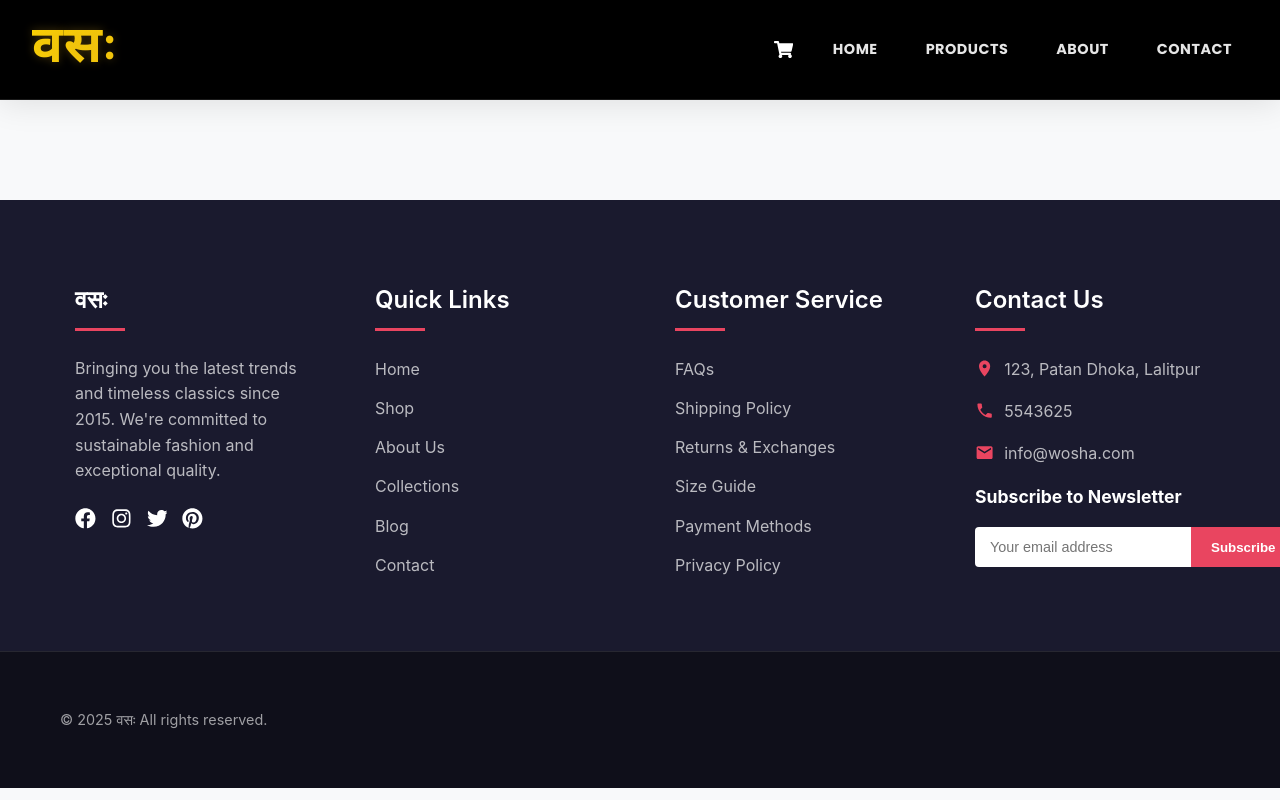
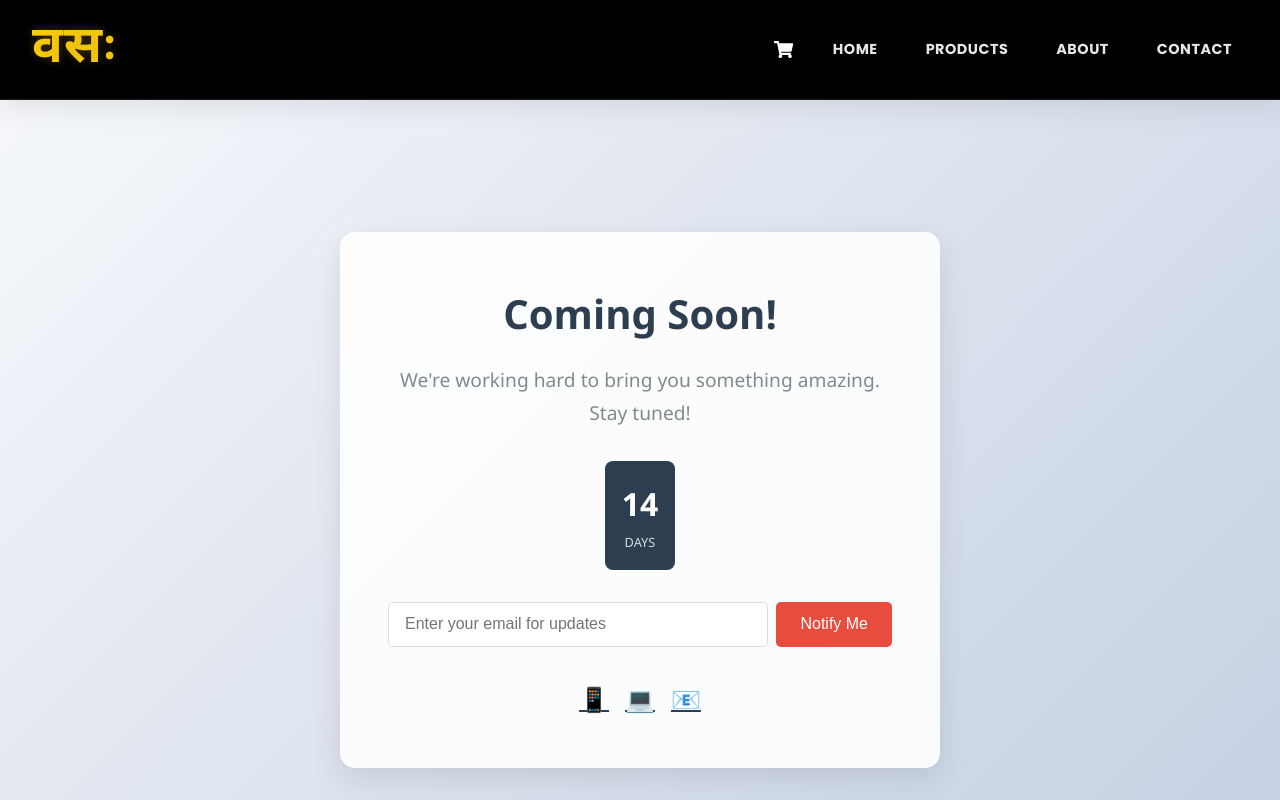
Before and after one commit to nikhilShakya7/Reactjs-wosa, a React (Vite) app: page /commingSoon in a window 1280 px wide. Shown: the top 800 px of the page. Built offline with nearby package versions, Linux system fonts and the light colour scheme.

Commit message:
`Update dependencies and add new route in App component`

```diff
--- a/src/App.jsx
+++ b/src/App.jsx
@@ -13,6 +13,7 @@ import Contact from "./assets/pages/contact";
 import About from "./assets/pages/about";
 import Blog from "./assets/pages/blog";
 import FAQ from "./assets/pages/faq";
+import CommingSoon from "./assets/pages/commingSoon";
 import Home from "./assets/pages/Home";
 import Cart from "./assets/pages/cart";
 import { CartProvider } from "./components/cartContext";
@@ -41,6 +42,7 @@ const App = () => {
             <Header />
             <Routes>
               <Route path="/" element={<Home />} />
+              <Route path="/commingSoon" element={<CommingSoon />} />
               <Route path="/contact" element={<Contact />} />
               <Route path="/about" element={<About />} />
               <Route path="/blog" element={<Blog />} />
--- a/src/assets/pages/Home.jsx
+++ b/src/assets/pages/Home.jsx
@@ -109,7 +109,7 @@ const Home = () => {
               transition={{ delay: index * 0.2, duration: 0.6 }}
             >
               <Link
-                to={`/product/${category.name.toLowerCase()}`}
+                to="/commingSoon"
                 className="category-card"
                 style={{
                   backgroundImage: `url(${category.image})`,
--- /dev/null
+++ b/src/assets/pages/commingSoon.jsx
@@ -0,0 +1,47 @@
+import React from "react";
+import "../../style/commingSoon.css";
+const CommingSoon = () => {
+  return (
+    <div className="coming-soon-container">
+      <div className="coming-soon-content">
+        <h1 className="coming-soon-title">Coming Soon!</h1>
+        <p className="coming-soon-subtitle">
+          We're working hard to bring you something amazing. Stay tuned!
+        </p>
+
+        <div className="coming-soon-countdown">
+          <div className="countdown-item">
+            <div className="countdown-number">14</div>
+            <div className="countdown-label">Days</div>
+          </div>
+        </div>
+
+        <form className="coming-soon-form">
+          <input
+            type="email"
+            placeholder="Enter your email for updates"
+            className="coming-soon-input"
+            required
+          />
+          <button type="submit" className="coming-soon-button">
+            Notify Me
+          </button>
+        </form>
+
+        <div className="social-links">
+          <a href="#" className="social-link">
+            📱
+          </a>
+          <a href="#" className="social-link">
+            💻
+          </a>
+          <a href="#" className="social-link">
+            📧
+          </a>
+        </div>
+      </div>
+    </div>
+  );
+};
+
+export default CommingSoon;
--- /dev/null
+++ b/src/index.css
@@ -0,0 +1,5 @@
+body {
+  margin: 0;
+  font-family: -apple-system, BlinkMacSystemFont, "Segoe UI", Roboto, Oxygen,
+    Ubuntu, Cantarell, "Open Sans", "Helvetica Neue", sans-serif;
+}
--- /dev/null
+++ b/src/style/commingSoon.css
@@ -0,0 +1,123 @@
+.coming-soon-container {
+  display: flex;
+  flex-direction: column;
+  align-items: center;
+  justify-content: center;
+  min-height: 100vh;
+  background: linear-gradient(135deg, #f5f7fa 0%, #c3cfe2 100%);
+  font-family: "Segoe UI", Tahoma, Geneva, Verdana, sans-serif;
+  text-align: center;
+  padding: 2rem;
+  color: #333;
+}
+
+.coming-soon-content {
+  background: rgba(255, 255, 255, 0.9);
+  padding: 3rem;
+  border-radius: 15px;
+  box-shadow: 0 10px 30px rgba(0, 0, 0, 0.1);
+  max-width: 600px;
+  width: 100%;
+}
+
+.coming-soon-title {
+  font-size: 2.5rem;
+  margin-bottom: 1rem;
+  color: #2c3e50;
+  font-weight: 700;
+}
+
+.coming-soon-subtitle {
+  font-size: 1.2rem;
+  margin-bottom: 2rem;
+  color: #7f8c8d;
+}
+
+.coming-soon-countdown {
+  display: flex;
+  justify-content: center;
+  gap: 1rem;
+  margin-bottom: 2rem;
+}
+
+.countdown-item {
+  background: #2c3e50;
+  color: white;
+  padding: 1rem;
+  border-radius: 8px;
+  min-width: 70px;
+}
+
+.countdown-number {
+  font-size: 2rem;
+  font-weight: 700;
+}
+
+.countdown-label {
+  font-size: 0.8rem;
+  text-transform: uppercase;
+  opacity: 0.8;
+}
+
+.coming-soon-form {
+  display: flex;
+  gap: 0.5rem;
+  margin-top: 2rem;
+}
+
+.coming-soon-input {
+  flex: 1;
+  padding: 0.8rem 1rem;
+  border: 1px solid #ddd;
+  border-radius: 5px;
+  font-size: 1rem;
+}
+
+.coming-soon-button {
+  background: #e74c3c;
+  color: white;
+  border: none;
+  padding: 0.8rem 1.5rem;
+  border-radius: 5px;
+  font-size: 1rem;
+  cursor: pointer;
+  transition: background 0.3s;
+}
+
+.coming-soon-button:hover {
+  background: #c0392b;
+}
+
+.social-links {
+  display: flex;
+  justify-content: center;
+  gap: 1rem;
+  margin-top: 2rem;
+}
+
+.social-link {
+  color: #2c3e50;
+  font-size: 1.5rem;
+  transition: color 0.3s;
+}
+
+.social-link:hover {
+  color: #e74c3c;
+}
+
+/* Animation */
+@keyframes pulse {
+  0% {
+    transform: scale(1);
+  }
+  50% {
+    transform: scale(1.05);
+  }
+  100% {
+    transform: scale(1);
+  }
+}
+
+.coming-soon-title {
+  animation: pulse 2s infinite;
+}
```
Also changed, not shown: package.json (+5 -3 lines), tailwind.config.js (added, +10 -0 lines), 1 other file (tests, documents, lock files or other folders).
